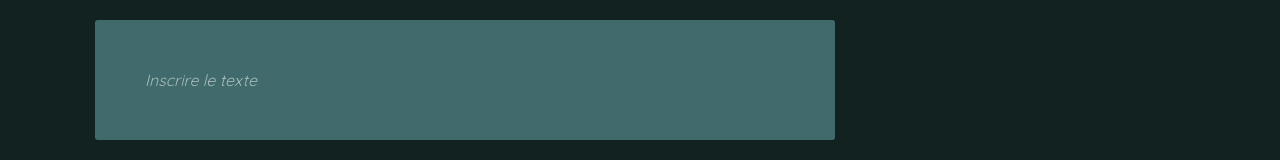
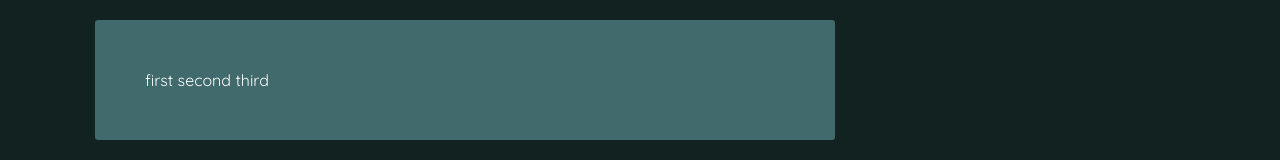
Before and after one commit to esthope/convert, a React (Create React App) app: page / in a window 1280 px wide. Shown: the part 329-489 px from the top of the page. Built offline with nearby package versions, Linux system fonts and the light colour scheme; a web font is replaced by a local one.

Commit message:
insersion valeur, recherche selection multiple

```diff
--- a/src/App.scss
+++ b/src/App.scss
@@ -135,7 +135,12 @@ input::placeholder {
       opacity: .6;
       position: absolute;
     }
+
   }
+}
+
+.highlight {
+  background-color: #908859;
 }
 
 *::selection {
--- a/src/component/CustomComponent.tsx
+++ b/src/component/CustomComponent.tsx
@@ -1,44 +1,76 @@
 import React, { createElement, useEffect, useRef, useState } from "react";
 
-const CustomComponent = ({areaValue, setAreaValue, setCursor}:{areaValue:string, setAreaValue:Function, setCursor:Function}) => {
+type Cursor = {
+    anchor: number,
+    extent: number
+  }
+
+const CustomComponent = ({areaValue, setAreaValue, setCursor, cursor}:{areaValue:string, setAreaValue:Function, setCursor:Function, cursor:Cursor}) => {
+
+  let first = 'first ';
+  let second = 'second';
+  let third = ' third';
+  let phrase = 'first second third';
+
+  const [change, setChange] = useState(false),
+        [children, setChildren] = useState([phrase]),
+        [doubleclick, setDoubleClick] = useState(false);;
+
+  const [hasMounted, setHasMounted] = useState(false);
 
   const ref = useRef(null);
-  const areaTexts = createElement(
-    'p', {}, areaValue
-  )
-
-  useEffect(()=>{
-    ref.current.textContent = areaValue;
-  }, [areaValue])
 
   return (
-    <>
     <div className="editor quicksand-font green-background"
       onClick={()=>ref.current.focus()}>
 
-      <div className="placeholder">
+      {/*<div className="placeholder">
         <p className={areaValue !== '' ? 'none':''}>Inscrire le texte</p>
-      </div>
+      </div>*/}
 
       <div
         ref={ref}
         className="content"
+        onDoubleClick={()=>{
+          let {anchorOffset, extentOffset} = document.getSelection();
+
+          let currentCursor = {
+            anchor: (anchorOffset < extentOffset) ? anchorOffset : extentOffset,
+            extent: (extentOffset > anchorOffset) ? extentOffset : anchorOffset
+          }
+
+          setCursor(currentCursor);
+        }}
         onInput={({target})=>{
           setAreaValue(target.textContent)
+          setChange(!change);
         }}
         // onBlur={()=>console.log('blur')}
         contentEditable
-        onSelect={()=>{
-          const {anchorOffset, extentOffset} = document.getSelection();
-          setCursor({
-            anchor: (anchorOffset < extentOffset) ? anchorOffset : extentOffset,
-            extent: (extentOffset > anchorOffset) ? extentOffset : anchorOffset
-          })
-        }}
-        suppressContentEditableWarning></div>
+        suppressContentEditableWarning>
+        {
+          createElement(
+            'p', {
+              key: 'main',
+              ref: ref
+            },
+            children
+          )
+        }
+        </div>
     </div>
+  )
+}
 
-    {/*<textarea
+export default CustomComponent;
+
+/*
+
+first,
+            createElement('span', {className: 'highlight'}, second),
+            third
+
+<textarea
       name="story"
       rows="20"
       cols="100"
@@ -52,9 +84,46 @@ const CustomComponent = ({areaValue, setAreaValue, setCursor}:{areaValue:string,
           extent: target.selectionEnd
         })
       // /> onSelectCapture={(item)=>{console.log(item)}}
-      }} />*/}
-    </>
-  )
-}
+      }} />
 
-export default CustomComponent;
+if (hasMounted)
+    {
+      textSelection();
+    }
+    else {
+      console.log('nope');
+      setHasMounted(true);
+    }
+
+
+let {anchorNode, anchorOffset, extentNode, extentOffset} = document.getSelection(),
+              lastChar = phrase.charAt(extentOffset-1);
+
+          if (lastChar === ' ') {
+            extentOffset = extentOffset-1;
+            document.getSelection().setBaseAndExtent(anchorNode, anchorOffset, extentNode, extentOffset);
+          }
+
+
+  const textSelection = ()=>{
+    const {anchor, extent} = cursor;
+
+    let begining = phrase.slice(0,anchor),
+        selected = phrase.slice(anchor,extent),
+        ending = phrase.slice(extent);
+
+        debugger
+    console.log(cursor);
+    console.log({begining: begining, selected: selected, ending: ending})
+
+    setChildren([
+      begining,
+      // (begining) ?? begining,
+      createElement('span', {key: 'nique', className: 'highlight'}, selected),
+      third
+    ])
+  }
+
+
+
+*/
--- a/src/component/SquareContainer.tsx
+++ b/src/component/SquareContainer.tsx
@@ -68,7 +68,8 @@ const SquareContainer = ({areaValue, setAreaValue}:{areaValue:string, setAreaVal
 
 	return (
 	<section className="square-container flex">
-        <SquareButton content="init" onClick={()=>{setAreaValue('OUI non OUI OUI non non OUI àäâa èee éee ùuu oğuzhan özyakup')}} />
+        <SquareButton content="init" onClick={()=>{setAreaValue('first second third')}} />
+        {/*<SquareButton content="init" onClick={()=>{setAreaValue('OUI non OUI OUI non non OUI àäâa èee éee ùuu oğuzhan özyakup')}} />*/}
 
         <SquareButton content="AB" onClick={()=>{setAreaValue(areaValue.toUpperCase())}} />
 
--- a/src/screen/HomeScreen.tsx
+++ b/src/screen/HomeScreen.tsx
@@ -165,14 +165,13 @@ const Home = ():ReactElement => {
     begining = areaCopy.slice(0,anchor);
     ending = areaCopy.slice(extent);
     areaCopy = begining + choice + ending;
-    console.log(begining, ending, areaCopy)
 
     setAreaValue(areaCopy);
   }
 
-  useEffect(()=>{
+  /*useEffect(()=>{
     console.log(cursor)
-  }, [cursor])
+  }, [cursor])*/
 
   return (
     <main>
@@ -195,7 +194,7 @@ const Home = ():ReactElement => {
         </button>
       </div>
 
-      <CustomComponent areaValue={areaValue} setAreaValue={setAreaValue} setCursor={setCursor} />
+      <CustomComponent areaValue={areaValue} setAreaValue={setAreaValue} setCursor={setCursor} cursor={cursor} />
     </main>
   )
 };
```
